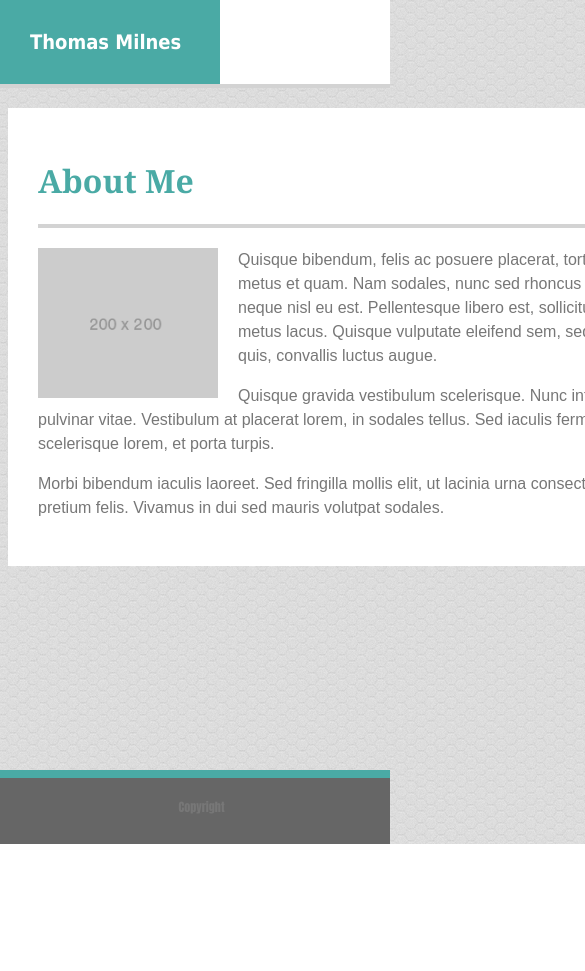
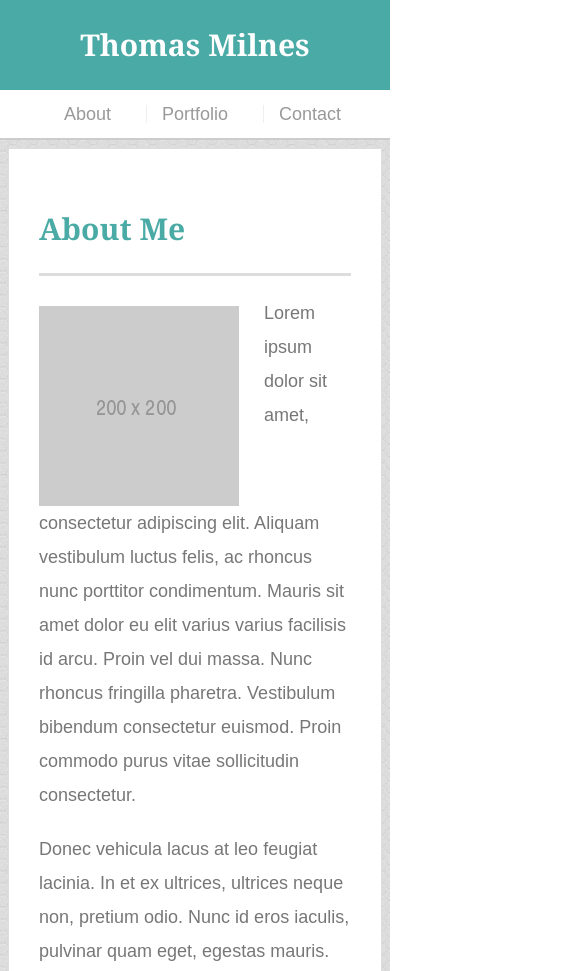
Before and after one commit to thmiv/Responsive-Portfolio, a plain HTML site: page index.html in a window 390 px wide. Shown: the top 971 px of the page, 585 px wide, since content can reach past the window. Before the commit the page ends 844 px from the top, so only its background shows below. Drawn offline with Linux system fonts and the light colour scheme.

Commit message:
responsive version ready

```diff
--- a/assets/css/style.css
+++ b/assets/css/style.css
@@ -1,90 +1,265 @@
+body {
+    font-family: Arial, "Helvetica Neue", Helvetica, sans-serif;
+    font-size: 18px;
+    line-height: 34px;
+    color: #777;
+    background: url("../images/honey_im_subtle.png");
+  }
+
   * {
     box-sizing: border-box;
   }
-body {
-    background-image: url("../images/honey_im_subtle.png");
-    font-family: 'Arial', 'Helvetica Neue', Helvetica, sans-serif;
+
+  /* general */
+
+  .container {
+    width: 100%;
+    max-width: 960px;
+    margin: 0 auto;
+    clear: both;
   }
-header {
+
+  h1, h2, h3, p {
+    margin-bottom: 20px;
+  }
+
+  p:last-child {
+    margin-bottom: 0;
+  }
+
+  h1, h2, h3 {
+    font-family: Georgia, Times, "Times New Roman", serif;
+    font-weight: 700;
+    color: #4aaaa5;
+  }
+
+  h1 {
+    padding-bottom: 20px;
+    font-size: 30px;
+    line-height: 49px;
+    border-bottom: 3px solid #ddd;
+  }
+
+  h2, h3 {
+    font-size: 22px;
+  }
+
+  /* header */
+
+  #masthead {
+    position: fixed;
+    z-index: 99;
+    width: 100%;
+    margin: 0 0 30px;
+    overflow: auto;
+    color: #fff;
     background: #fff;
+    border-bottom: 2px solid #ccc;
+  }
+
+  #logo {
+    float: left;
+    width: 250px;
+    height: 90px;
+    font-family: Georgia, Times, "Times New Roman", serif;
+    font-size: 30px;
+    font-weight: 700;
+    line-height: 90px;
+    color: #fff;
+    text-align: center;
+    text-decoration: none;
+    background: #4aaaa5;
+  }
+
+  nav {
+    float: right;
+    margin-top: 25px;
+  }
+
+  nav a {
+    display: inline-block;
+    padding-left: 15px;
+    margin-left: 15px;
+    line-height: 18px;
+    color: #999;
+    text-decoration: none;
+    border-left: 1px solid #efefef;
+  }
+
+  nav a:first-child {
+    border-left: 0 none;
+  }
+
+  /* footer */
+
+  footer {
+    padding: 30px 0;
+    clear: both;
+    font-size: 12px;
+    color: #fff;
+    color: #ccc;
+    text-align: center;
+    background: #666;
+    border-top: 8px solid #4aaaa5;
+    height: 50px;
+  }
+
+  h3, h2 {
+    padding-bottom: 20px;
+    margin-bottom: 15px;
+    line-height: 22px;
+    border-bottom: 2px solid #eee;
+  }
+
+  /* main */
+
+  #main-container {
+    padding-top: 130px;
+    min-height: calc(100vh - 70px);
+  }
+
+  .main-section {
+    float: left;
     width: 100%;
-    position: fixed;
+    max-width: 960px;
+    padding: 30px;
+    margin: 0 0 40px;
+    background: #fff;
+    border: 1px solid #ddd;
+  }
+
+  /* portfolio page */
+
+  .work {
+    position: relative;
+    float: left;
+    width: 274px;
+    margin: 20px 0 25px;
+    overflow: auto;
+  }
+
+  .work:nth-child(even) {
+    margin-right: 40px;
+  }
+
+  .work img {
+    width: 100%;
+    border: 0 none;
+    opacity: 0.8;
+  }
+
+  .work h3 {
+    position: absolute;
+    bottom: 20px;
+    width: 100%;
+    padding: 15px;
+    margin-bottom: 0;
+    font-weight: 300;
+    line-height: 30px;
+    color: #fff;
+    text-align: center;
+    background: #4aaaa5;
+    border-bottom: 0;
+  }
+
+  .auth-image {
+    float: left;
+    width: 200px;
+    height: auto;
+    margin-top: 10px;
+    margin-right: 25px;
+  }
+
+  /* contact page */
+
+  #contact-form ul {
+    margin-bottom: 20px;
+  }
+
+  #contact-form li {
+    margin-bottom: 10px;
+  }
+
+  label,
+  input[type=text],
+  input[type=email],
+  textarea {
+    display: block;
+    width: 100%;
+  }
+
+  input[type=text],
+  input[type=email],
+  textarea {
+    height: 35px;
+    padding: 0 10px;
+    font-size: 14px;
+    border: 1px solid #ddd;
+  }
+
+  textarea {
+    height: 200px;
+  }
+
+  input[type=submit] {
+    padding: 10px 30px;
+    font-size: 18px;
+    color: #fff;
+    cursor: pointer;
+    background: #4aaaa5;
+    border: 0 none;
+  }
+
+  /* Responsive styling section  */
+
+  @media screen and (max-width: 980px) {
+    .main-section {
+      width: 70%;
+      max-width: 760px;
+    }
+  }
+
+  @media screen and (max-width: 768px) {
+    .container {
+      width: 95%;
+      max-width: 760px;
+    }
+    .main-section {
+      float: left;
+      width: 100%;
+      max-width: 760px;
+      padding: 30px;
+      margin: 0 0 40px;
+    }
+  }
+
+  @media screen and (max-width: 640px) {
+    #masthead {
+      position: absolute;
       top: 0;
       left: 0;
-    z-index: 1;
     }
-#name {
-    background: #4aaaa5;
-    padding: 30px;
-    width: 220px;
-    font: bold 20px Tahoma, sans-serif;
-    color: #fff;
-    float: left;
-}
-.headContent {
-    margin: 0 auto;
-    width: 960px;
+    #logo {
+      width: 100%;
     }
     nav {
-    display: inline;
-    position: relative;
-    left: 400px;
-    top: 30px;
+      float: none;
+      margin: 0;
+      text-align: center;
     }
-.content {
-    position: relative;
-    top: 100px;
-    bottom: 90px;
-    margin: 0 auto;
+    nav a {
+      margin: 15px;
+    }
+
+    .container {
+      width: 100%;
+      max-width: 640px;
+    }
+    .main-section {
+      float: left;
+      width: 100%;
+      max-width: 640px;
       padding: 30px;
-    width: 960px;
-    background-color: #ffffff;
+      margin-top: 10px;
     }
-h1 {
-    font-family: 'Georgia', Times, 'Times New Roman', serif;
-    color: #4aaaa5;
   }
-h6 {
-    color: #777777;
-    font-family: Impact, Haettenschweiler, 'Arial Narrow Bold', sans-serif;
-    font-size: 12px;
-    position: relative;
-    left: 45%;
-}
-img {
-    float: left;
-    padding-right: 20px;
-}
-p {
-    line-height: 1.5em;
-    font-size: 16px;
-    color: #777777;
-}
-footer {
-    background: #666666;
-    margin-top: 30px;
-    padding-left: 30px;
-    padding-right: 30px;
-    position: fixed;
-    left: 0;
-    bottom: 0;
-    width: 100%;
-}
-#lineHead {
-    padding: 2px;
-    background: lightgray;
-    width: 100%;
-    float: left;
-}
-#lineBody {
-    padding: 2px;
-    background: lightgray;
-    margin-bottom: 20px;
-}
-#lineFoot {
-    padding: 4px;
-    background: #4aaaa5;
-    width: 100%;
-    position: absolute;
-    left: 0;
-}
--- a/index.html
+++ b/index.html
@@ -1,41 +1,47 @@
-<!DOCTYPE html>
-<html lang="en">
+<!doctype html>
+<html lang="en-us">
+
 <head>
   <meta charset="UTF-8">
   <meta name="viewport" content="width=device-width, initial-scale=1.0">
-    <meta http-equiv="X-UA-Compatible" content="ie=edge">
-    <title>Portfolio</title>
-    <link rel="stylesheet" href="assets/css/style.css">
+  <title>About | Thomas Milnes</title>
+  <link rel="stylesheet" type="text/css" href="assets/css/style.css">
 </head>
+
 <body>
-<header>
-    <div class="headContent">
-        <div id="name">Thomas Milnes</div>
+
+  <header id="masthead">
+    <div class="container">
+      <a href="index.html" id="logo">Thomas Milnes</a>
       <nav>
-            <a href="#">About</a>
-            <a href="#">Portfolio</a>
-            <a href="#">Contact</a>
+        <a href="index.html">About</a>
+        <a href="portfolio.html">Portfolio</a>
+        <a href="contact.html">Contact</a>
       </nav>
     </div>
-    <div id="lineHead"></div>
   </header>
-<div class="content">
+
+  <div id="main-container" class="container">
+    <section class="main-section">
       <h1>About Me</h1>
-    <div id="lineBody"></div>
-    <img src="assets/images/200x200.png" alt="Profile Picture" width="200" height="150px">
-    <p>
-        Quisque bibendum, felis ac posuere placerat, tortor risus lobortis risus, eget consequat dolor metus et quam. Nam sodales, nunc sed rhoncus pretium, sem dui porttitor nunc, quis feugiat neque nisl eu est. Pellentesque libero est, sollicitudin eu aliquam eget, ultrices ut urna. Sed ut metus lacus. Quisque vulputate eleifend sem, sed cursus eros. Donec nunc lorem, suscipit non ex quis, convallis luctus augue.
-    </p>
-    <p>
-        Quisque gravida vestibulum scelerisque. Nunc interdum tincidunt metus, quis vestibulum elit pulvinar vitae. Vestibulum at placerat lorem, in sodales tellus. Sed iaculis fermentum arcu efficitur elementum. Phasellus eu scelerisque lorem, et porta turpis.
-    </p>
-    <p>
-        Morbi bibendum iaculis laoreet. Sed fringilla mollis elit, ut lacinia urna consectetur id. Sed ac est bibendum, imperdiet tortor et, pretium felis. Vivamus in dui sed mauris volutpat sodales.
-    </p>
+
+      <img src="assets/images/200x200.png" class="auth-image" alt="profile pic">
+
+      <p>Lorem ipsum dolor sit amet, consectetur adipiscing elit. Aliquam vestibulum luctus felis, ac rhoncus nunc porttitor condimentum. Mauris sit amet dolor eu elit varius varius facilisis id arcu. Proin vel dui massa. Nunc rhoncus fringilla pharetra. Vestibulum bibendum consectetur euismod. Proin commodo purus vitae sollicitudin consectetur.</p>
+
+      <p>Donec vehicula lacus at leo feugiat lacinia. In et ex ultrices, ultrices neque non, pretium odio. Nunc id eros iaculis, pulvinar quam eget, egestas mauris.</p>
+
+      <p>Suspendisse dictum, arcu at convallis faucibus, quam sapien tincidunt nunc, sit amet egestas nibh tortor et mi. Orci varius natoque penatibus et magnis dis parturient montes, nascetur ridiculus mus.</p>
+
+    </section>
+
   </div>
+
   <footer>
-    <div id="lineFoot"></div>
-    <h6>Copyright</h6>
+    <div class="container">
+      Copyright &copy;
+    </div>
   </footer>
 </body>
+
 </html>
```
Also changed, not shown: contact.html (+57 -0 lines), portfolio.html (+59 -6 lines). Lines whose indentation alone changed are shown as unchanged.
